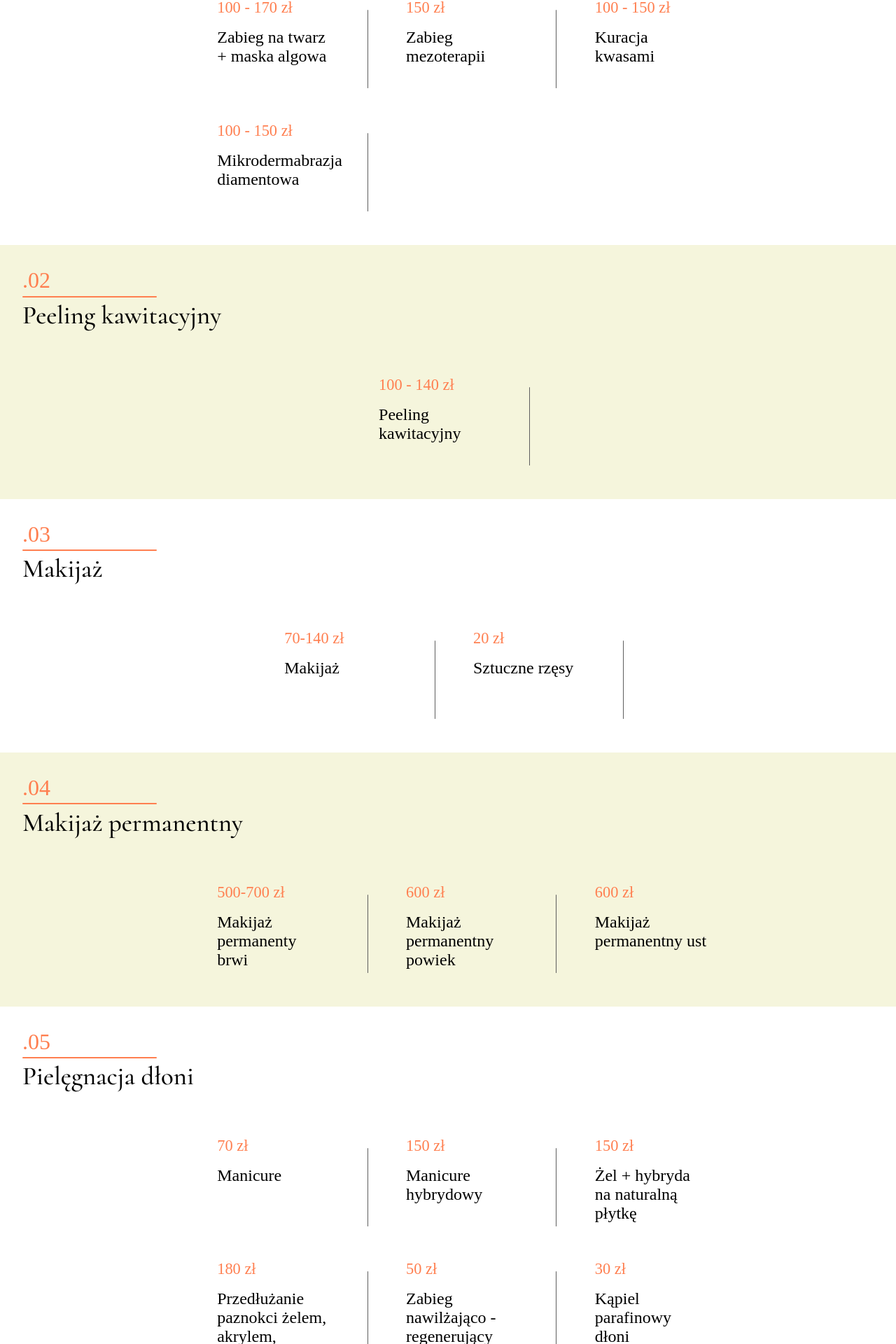
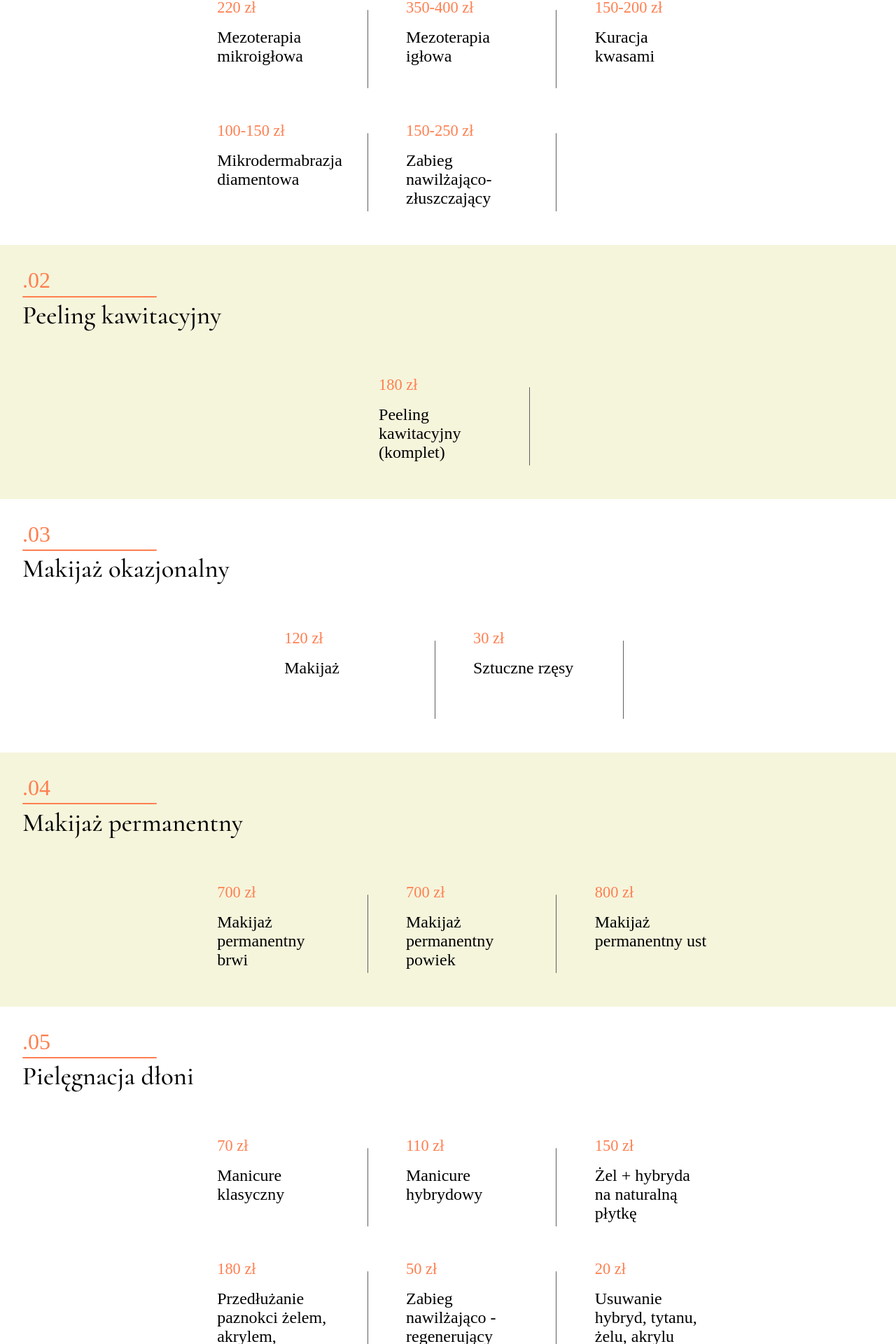
Before and after one commit to davidkuc/salon-venice, a Next.js app: page /cennik in a window 1280 px wide. Shown: the part 460-2380 px from the top of the page at 70% size. Built offline with nearby package versions, Linux system fonts and the light colour scheme.

Commit message:
Updated prices and labels

```diff
--- a/src/pages/cennik/index.tsx
+++ b/src/pages/cennik/index.tsx
@@ -4,41 +4,38 @@ import { Service } from "../../components/providers/types";
 
 function Cennik() {
   const zabiegiNaTwarz = [
-    new Service("Zabieg na twarz + maska algowa", "100 - 170"),
-    new Service("Zabieg mezoterapii", "150"),
-    new Service("Kuracja kwasami", "100 - 150"),
-    new Service("Mikrodermabrazja diamentowa", "100 - 150"),
+    new Service("Mezoterapia mikroigłowa", "220"),
+    new Service("Mezoterapia igłowa", "350-400"),
+    new Service("Kuracja kwasami", "150-200"),
+    new Service("Mikrodermabrazja diamentowa", "100-150"),
+    new Service("Zabieg nawilżająco-złuszczający", "150-250"),
   ];
 
-  const peelingKawitacyjny = [new Service("Peeling kawitacyjny", "100 - 140")];
+  const peelingKawitacyjny = [new Service("Peeling kawitacyjny (komplet)", "180")];
 
   const makijaz = [
-    new Service("Makijaż", "70-140"),
-    new Service("Sztuczne rzęsy", "20"),
+    new Service("Makijaż", "120"),
+    new Service("Sztuczne rzęsy", "30"),
   ];
 
   const makijazPermanentny = [
-    new Service("Makijaż permanenty brwi", "500-700"),
-    new Service("Makijaż permanentny powiek", "600"),
-    new Service("Makijaż permanentny ust", "600")
+    new Service("Makijaż permanentny brwi", "700"),
+    new Service("Makijaż permanentny powiek", "700"),
+    new Service("Makijaż permanentny ust", "800")
   ];
 
   const pielęgnacjaDloni = [
-    new Service("Manicure", "70"),
-    new Service("Manicure hybrydowy", "150"),
+    new Service("Manicure klasyczny", "70"),
+    new Service("Manicure hybrydowy", "110"),
     new Service("Żel + hybryda na naturalną płytkę", "150"),
     new Service("Przedłużanie paznokci żelem, akrylem, hybrydą", "180"),
     new Service("Zabieg nawilżająco - regenerujący dłoni", "50"),
-    new Service("Kąpiel parafinowy dłoni", "30"),
     new Service("Usuwanie hybryd, tytanu, żelu, akrylu", "20")
   ];
 
   const pielęgnacjaStop = [
-    new Service("Pedicure", "90-130"),
-    new Service("Pedicure Hybrydowy", "150"),
-    new Service("Kąpiel parafinowa", "30"),
-    new Service("Zabieg nawilżająco - regenerujący", "40")
-
+    new Service("Pedicure klasyczny", "110-130"),
+    new Service("Pedicure Hybrydowy", "140-160")
   ];
 
   return (
@@ -55,7 +52,7 @@ function Cennik() {
         services={peelingKawitacyjny}
         darkerBackground
       ></PriceList>
-      <PriceList number="3" title="Makijaż" services={makijaz}></PriceList>
+      <PriceList number="3" title="Makijaż okazjonalny" services={makijaz}></PriceList>
       <PriceList
         number="4"
         title="Makijaż permanentny"
```
